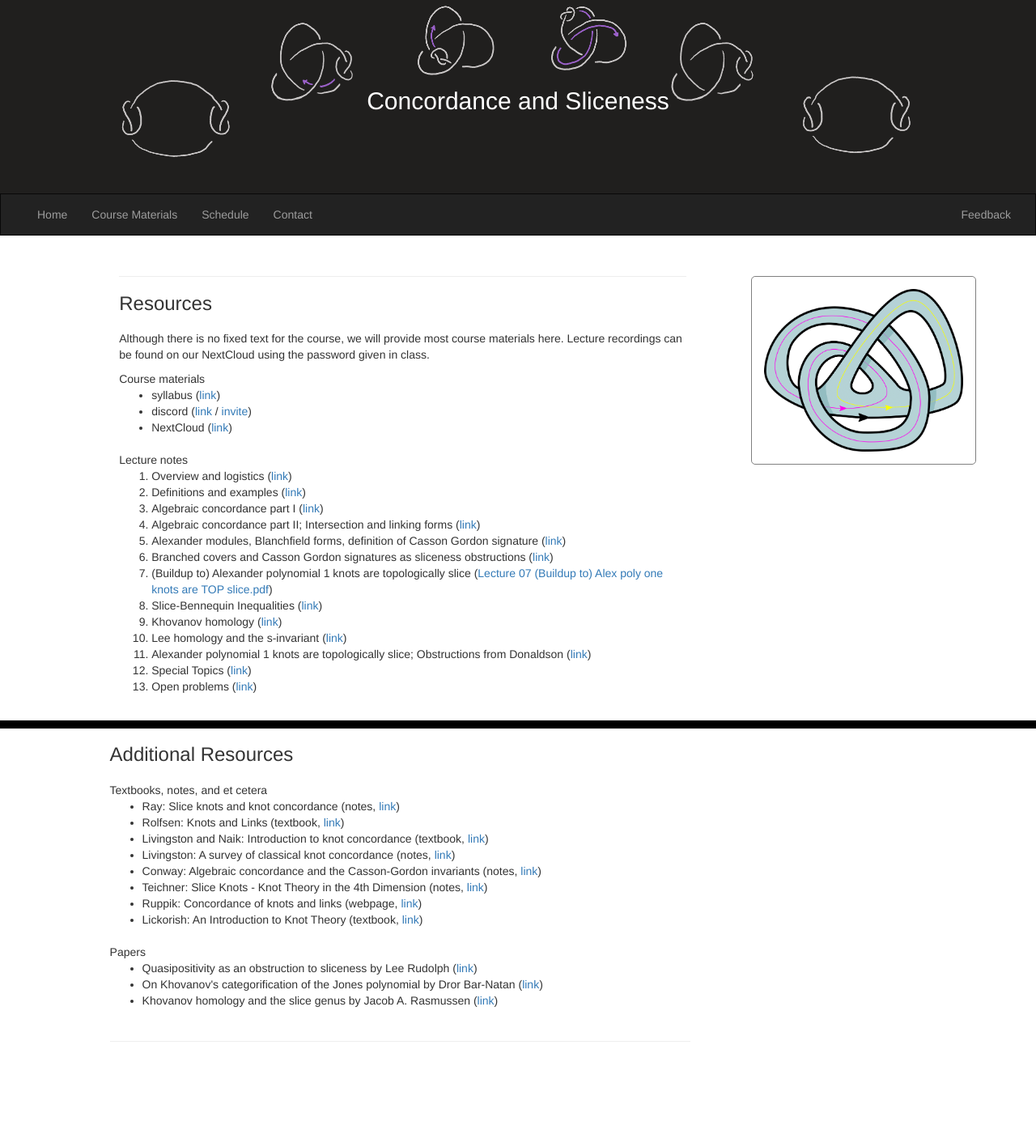
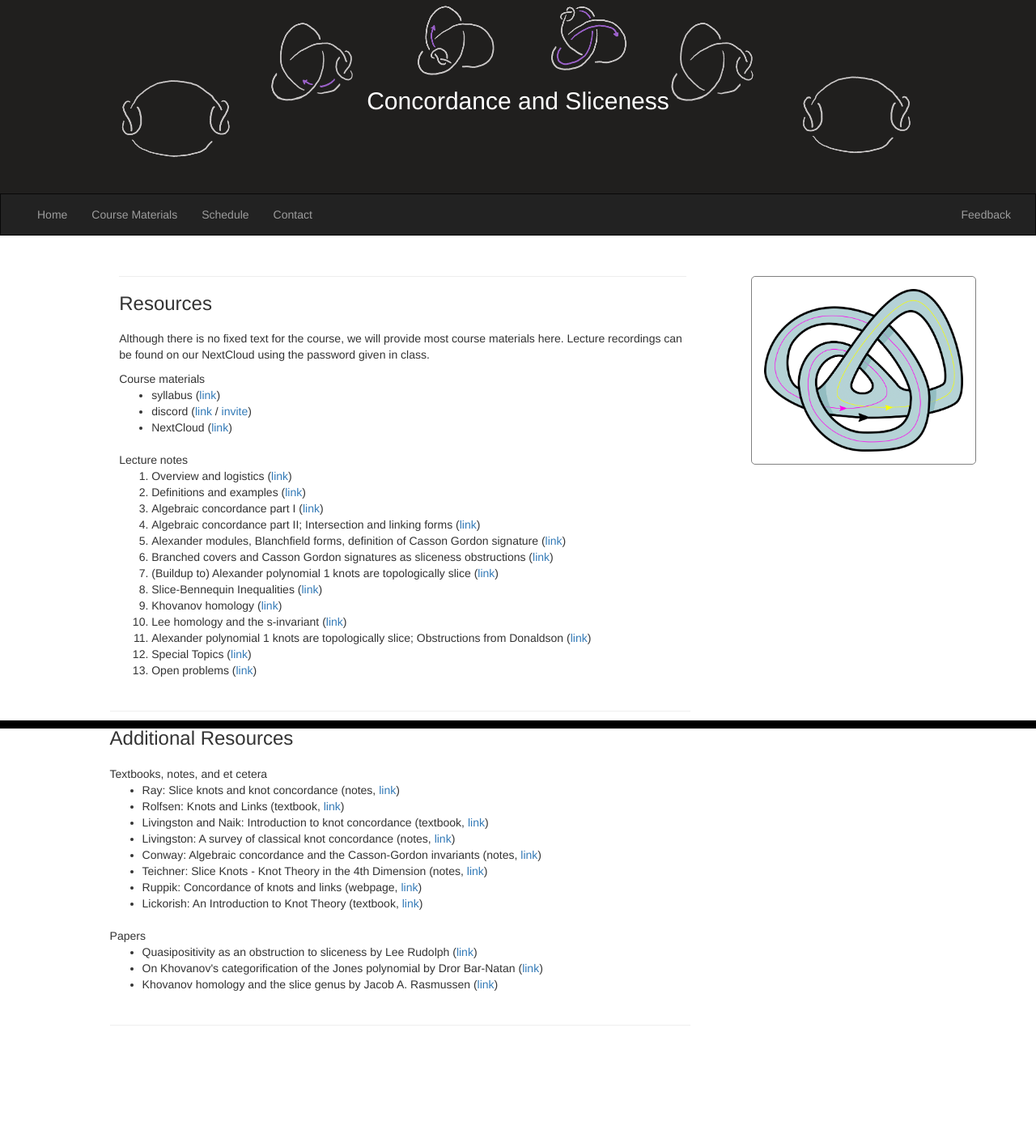
Before and after one commit to imsundberg/concordance, a Jekyll site: the page built from resources/index.html, in a window 1280 px wide. Shown: the whole page at 81% size. Built offline with Jekyll 4.4.1, drawn with Linux system fonts in a browser that asks for light colours.

Commit message:
Update index.html

```diff
--- a/resources/index.html
+++ b/resources/index.html
@@ -45,7 +45,7 @@
 					<li>Algebraic concordance part II; Intersection and linking forms (<a href="https://imsundberg.github.io/concordance/files/Lecture 04 Algebraic concordance part II, intersection linking forms.pdf">link</a>)</li>
 					<li>Alexander modules, Blanchfield forms, definition of Casson Gordon signature (<a href="https://imsundberg.github.io/concordance/files/Lecture 05 Alexander module, Blanchfield form, definition of CG signature.pdf">link</a>)</li>
 					<li>Branched covers and Casson Gordon signatures as sliceness obstructions (<a href="https://imsundberg.github.io/concordance/files/Lecture 06 Branched covers and CG signatures as sliceness obstructions.pdf">link</a>)</li>
-					<li>(Buildup to) Alexander polynomial 1 knots are topologically slice (<a href="https://imsundberg.github.io/concordance/files/aoeu">Lecture 07 (Buildup to) Alex poly one knots are TOP slice.pdf</a>)</li>
+					<li>(Buildup to) Alexander polynomial 1 knots are topologically slice (<a href="https://imsundberg.github.io/concordance/files/Lecture 07 (Buildup to) Alex poly one knots are TOP slice.pdf">link</a>)</li>
 					<li>Slice-Bennequin Inequalities (<a href="https://imsundberg.github.io/concordance/files/Lecture 08 Slice-Bennequin Inequalities.pdf">link</a>)</li>
 					<li>Khovanov homology (<a href="https://imsundberg.github.io/concordance/files/Lecture 09 Khovanov homology.pdf">link</a>)</li>
 					<li>Lee homology and the s-invariant (<a href="https://imsundberg.github.io/concordance/files/Lecture 10 Lee homology and s-invariant.pdf">link</a>)</li>
```
